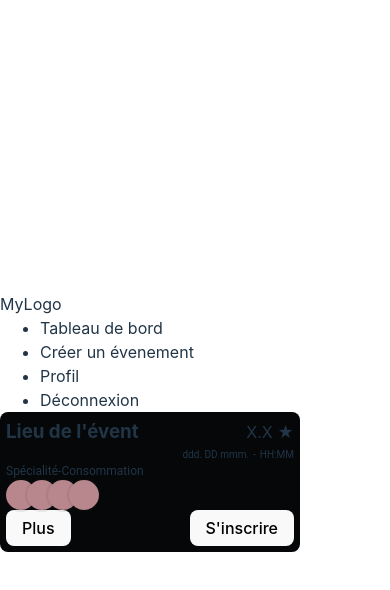
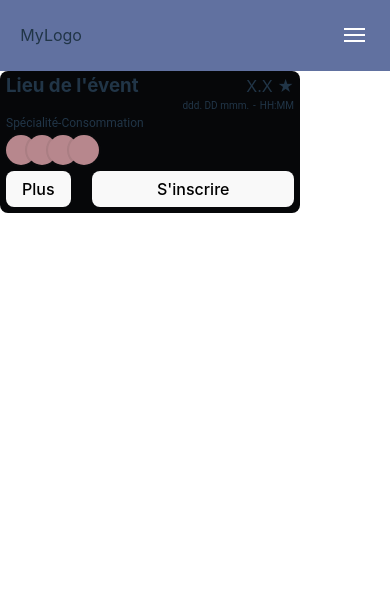
Before and after one commit to Deuli-P/kivaou-frontend, a React (Vite) app: page / in a window 390 px wide. Shown: the top 590 px of the page. Built offline with nearby package versions, Linux system fonts and the light colour scheme.

Commit message:
start header responivity

```diff
--- /dev/null
+++ b/src/components/Header/Header.scss
@@ -0,0 +1,108 @@
+@use './../../styles/settings.scss';
+
+header{
+    width: clamp(320px, calc(320px + calc((320 - 2560) / (320 - 2560)) * (100vw - 320px)), 2560px);
+    display: flex;
+    padding: clamp(20px, calc(20px + calc((20 - 25) / (320 - 1440)) * (100vw - 320px)), 25px);
+    background: settings.$primary-color;
+    justify-content: space-between;
+    align-items: center;
+    position: relative;
+}
+
+.container {
+    width: 100%;
+    display: flex;
+    justify-content: space-between;
+    align-items: center;
+}
+
+.burger-container{
+    width: 30px;
+    height: 30px;
+    display: flex;
+    flex-direction: column;
+    justify-content: center;
+    align-items: center;
+    gap: 4px;
+}
+
+.burger-bar{
+    width: 70%;
+    height: 2px;
+    background-color: white;
+    transition: settings.$transition;
+    opacity: 1;
+    &:first-child.open{
+        transform: rotate(45deg) translateY(4px) translateX(5px);
+    }
+    &:last-child.open{
+        transform: rotate(-45deg) translateY(-4px) translateX(5px);
+    }
+    &:nth-child(2).open{
+        opacity: 0;
+    }
+}
+
+
+nav{
+    opacity: 0;
+    position: absolute;
+    width: 100%;
+
+    transform: translateY(-100%);
+    top:0;
+    transition: settings.$transition;
+    &.open{
+        opacity: 1;
+        top: 100%;
+        left: 0;
+        background: settings.$primary-color;
+        padding: 20px;
+        z-index: 100;
+        transform: translateY(0);
+        ul{
+            display: flex;
+            flex-direction: column;
+            gap: 20px;
+            li{
+                a{
+                    color: settings.$text-color;
+                    font-size: 1.5rem;
+                    transition: settings.$transition;
+                    &:hover{
+                        color: settings.$accent-color;
+                    }
+                }
+            }
+        }
+    }
+    ul{
+        display: flex;
+        flex-direction: column;
+        gap: 20px;
+        align-items: center ;
+        li{
+           cursor: pointer;
+        }
+    }
+}
+
+
+
+
+@media screen and (min-width: 768px){
+
+    .burger-container{
+        display: none;
+    }
+    nav{
+        display: block;
+        position: relative;
+        ul{
+            flex-direction: row;
+            gap: 20px;
+        }
+    }
+
+}
--- a/src/components/Header/Header.tsx
+++ b/src/components/Header/Header.tsx
@@ -1,31 +1,40 @@
 import { useState } from "react";
-
+import "./Header.scss";
 const Header = () => {
   const [menuOpen, setMenuOpen] = useState(false);
 
   return (
-    <header className="header">
+    <header>
       <div className="container">
         {/* Logo */}
         <div className="logo">MyLogo</div>
 
         {/* Burger */}
-        <div className={`burger-btn ${menuOpen ? "open" : ""}`} onClick={() => setMenuOpen(!menuOpen)}>
-          <span className="bar"></span>
-          <span className="bar"></span>
-          <span className="bar"></span>
+        <div
+          className={`burger-container ${menuOpen ? "open" : null}`}
+          onClick={() => setMenuOpen(!menuOpen)}
+        >
+          <span
+            className={`burger-bar ${menuOpen ? "open" : null}`}
+            />
+          <span
+            className={`burger-bar ${menuOpen ? "open" : null}`}
+            />
+          <span
+            className={`burger-bar ${menuOpen ? "open" : null}`}
+            />
         </div>
-
+      </div>
         {/* Navigation */}
-        <nav className={`nav ${menuOpen ? "nav-open" : ""}`}>
+        <nav className={`${menuOpen ? "open" : null}`}>
           <ul>
-            <li><div>Tableau de bord</div></li>
             <li><div>Créer un évenement</div></li>
+            <li><div>Mes événements</div></li>
+            <li><div>Mon groupe</div></li>
             <li><div >Profil</div></li>
             <li><div >Déconnexion</div></li>
           </ul>
         </nav>
-      </div>
     </header>
   );
 };
--- a/src/components/PresentationCard/PresentationCard.scss
+++ b/src/components/PresentationCard/PresentationCard.scss
@@ -9,6 +9,7 @@
     border-radius: 8px;
     background: settings.$background_color;
     padding: 6px;
+    gap:6px;
 }
 
 .presentation_card_header{
@@ -68,8 +69,10 @@
 }
 
 .presentation_card_footer{
-    &.btn.btn-primary{
-        width:180px;
+    display: flex;
+    flex-direction: row;
+    .btn-primary{
+        width:70%;
     }
 }
 
--- a/src/components/PresentationCard/PresentationCard.tsx
+++ b/src/components/PresentationCard/PresentationCard.tsx
@@ -58,7 +58,7 @@ function PresentationCard(event: object) {
 
            <button
                 onClick={handleSeeMore}
-                className='btn btn-primary'
+                className='btn'
            >
                 Plus
            </button>
--- a/src/styles/settings.scss
+++ b/src/styles/settings.scss
@@ -26,11 +26,23 @@ $transition: all 0.3s ease-in-out;
     font-style: normal;
 };
 
-*{
+* {
+	margin: 0;
+	padding: 0;
+	border: 0;
+	vertical-align: baseline;
     box-sizing: border-box;
-    margin: 0;
-    text-decoration: none;
 }
+
+
+body {
+	line-height: 1;
+    min-width: 320px;
+    display: flex;
+    flex-direction: column;
+    justify-content: flex-start;
+}
+
 
 p{
     font-size: clamp(10px, calc(10px + calc((16 - 10) / (1920 - 320)) * (100vw - 320px)), 16px);
@@ -54,3 +66,11 @@ button{
         transform: scale(0.95);
     }
 }
+
+ol, ul{
+    list-style: none;
+}
+
+a{
+    text-decoration: none;
+}
```
